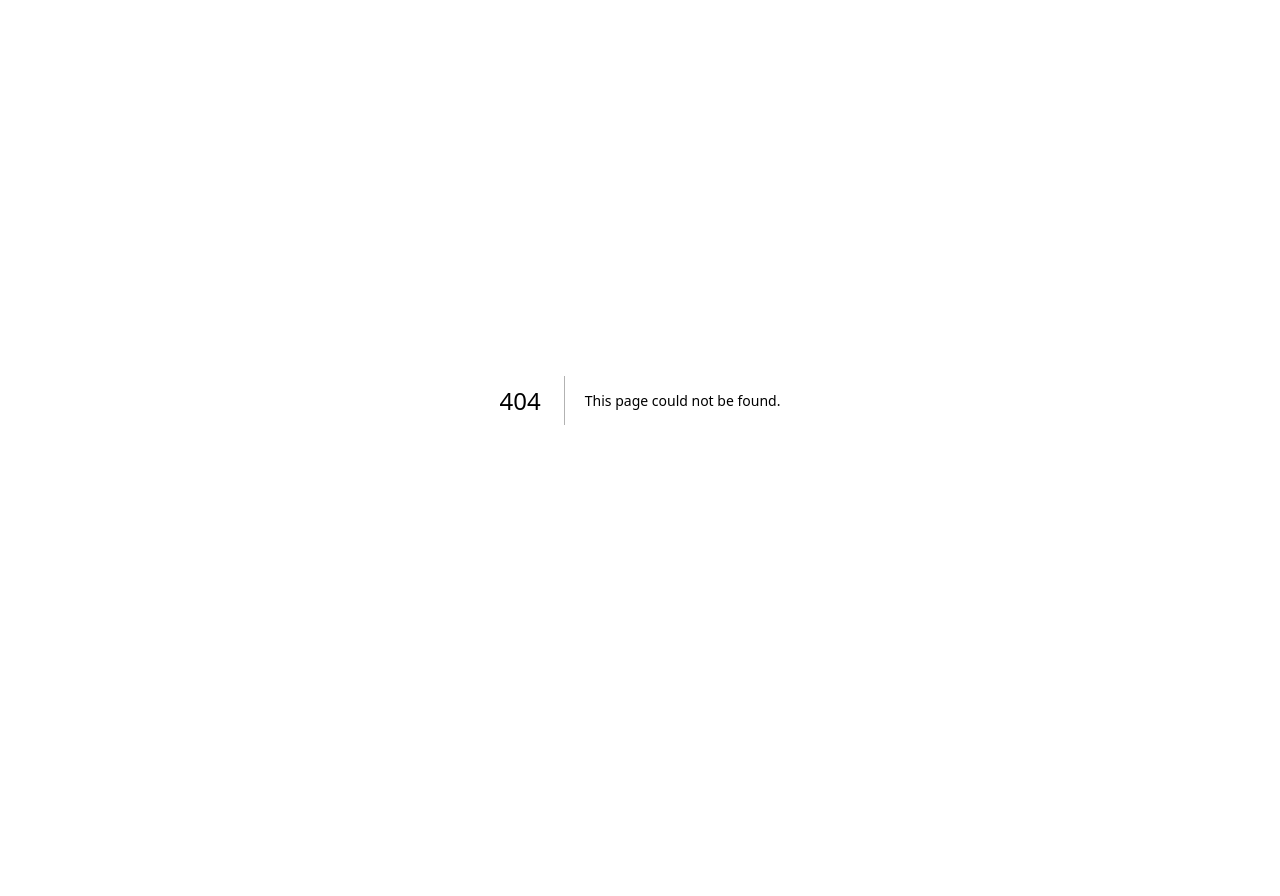
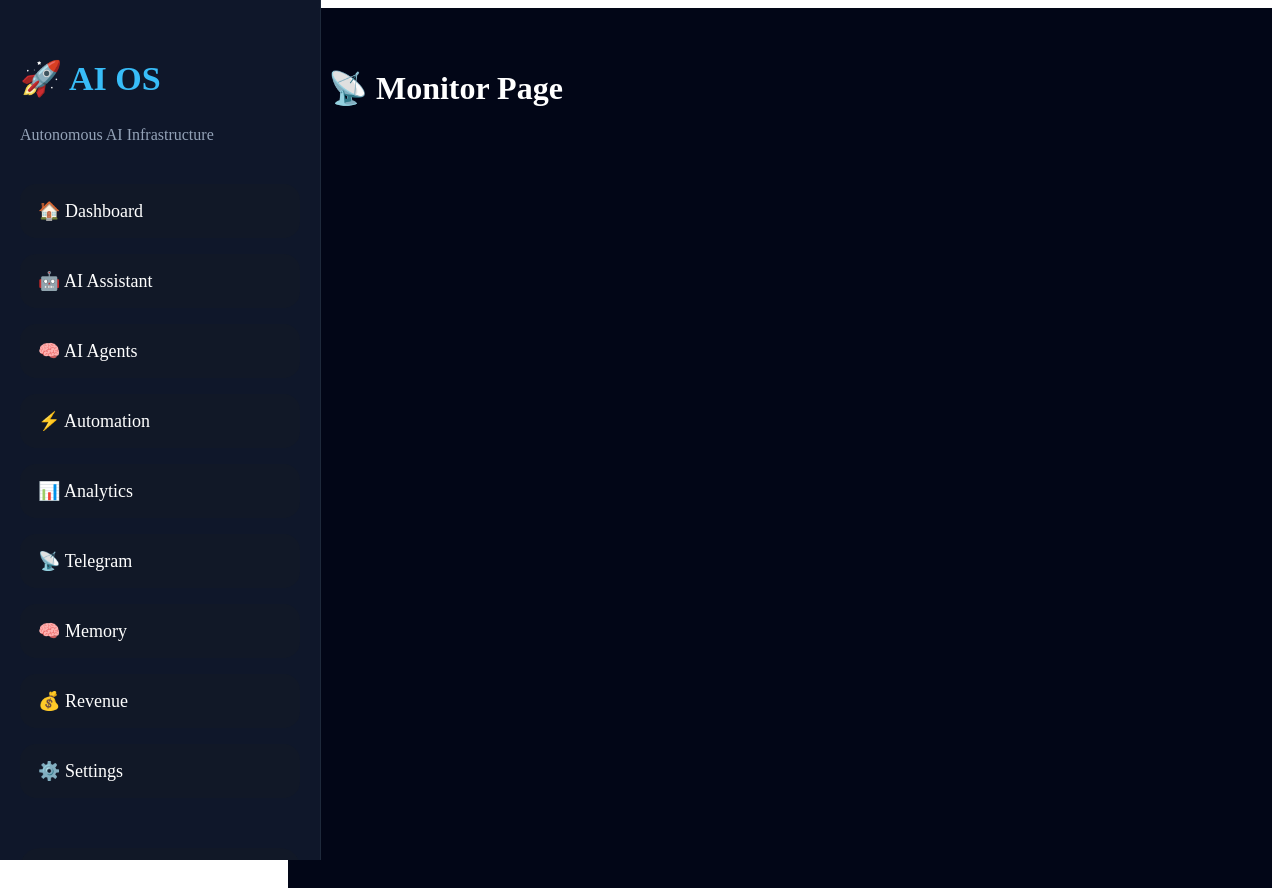
Before and after one commit to snapsparkofficial00-cloud/Ai, a Next.js app: page /moniter in a window 1280 px wide. Before the commit this address had no page. Before the commit the page ends 800 px from the top, so only its background shows below. Built offline with nearby package versions, Linux system fonts and the light colour scheme.

Commit message:
Create page.tsx

```diff
--- /dev/null
+++ b/app/moniter/page.tsx
@@ -0,0 +1,21 @@
+import Sidebar from "../components/Sidebar";
+
+export default function MoniterPage() {
+  return (
+    <div>
+      <Sidebar />
+
+      <main
+        style={{
+          marginLeft: "280px",
+          padding: "40px",
+          minHeight: "100vh",
+          background: "#020617",
+          color: "white",
+        }}
+      >
+        <h1>📡 Monitor Page</h1>
+      </main>
+    </div>
+  );
+}
```
